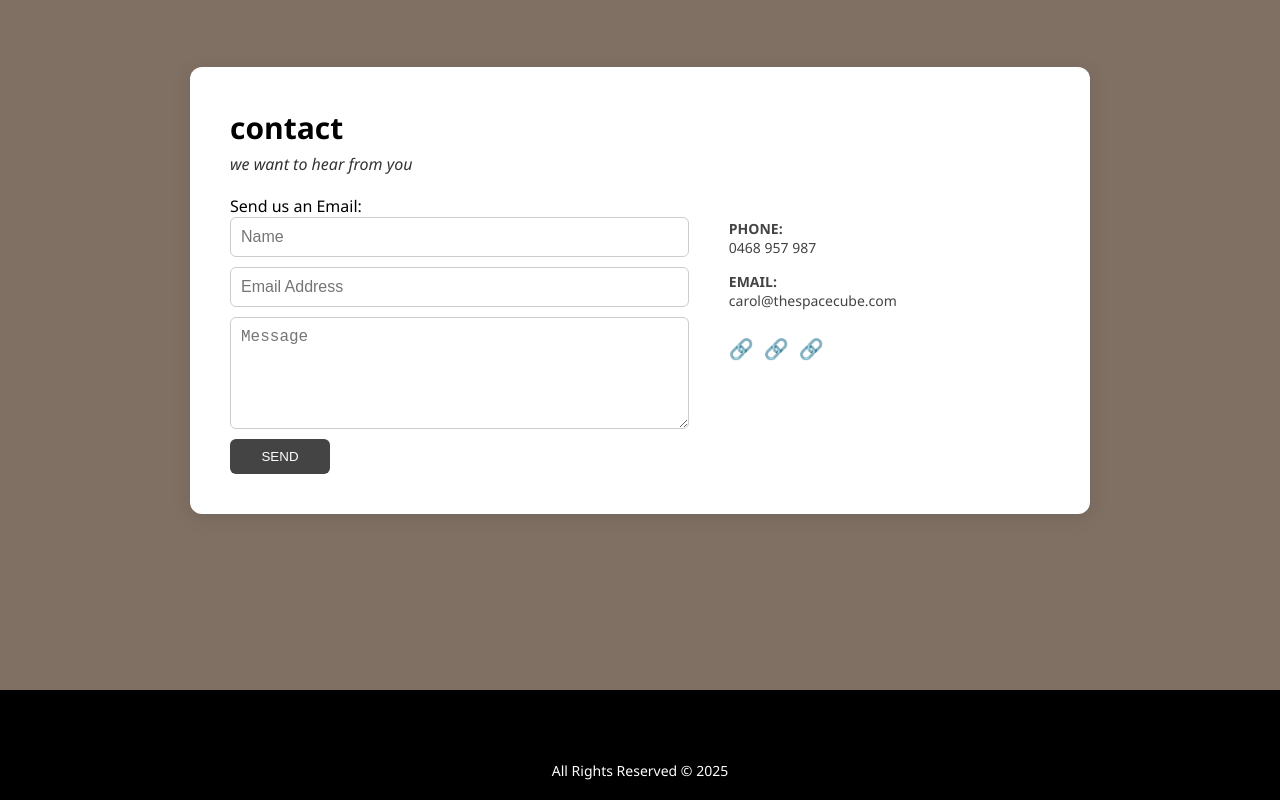
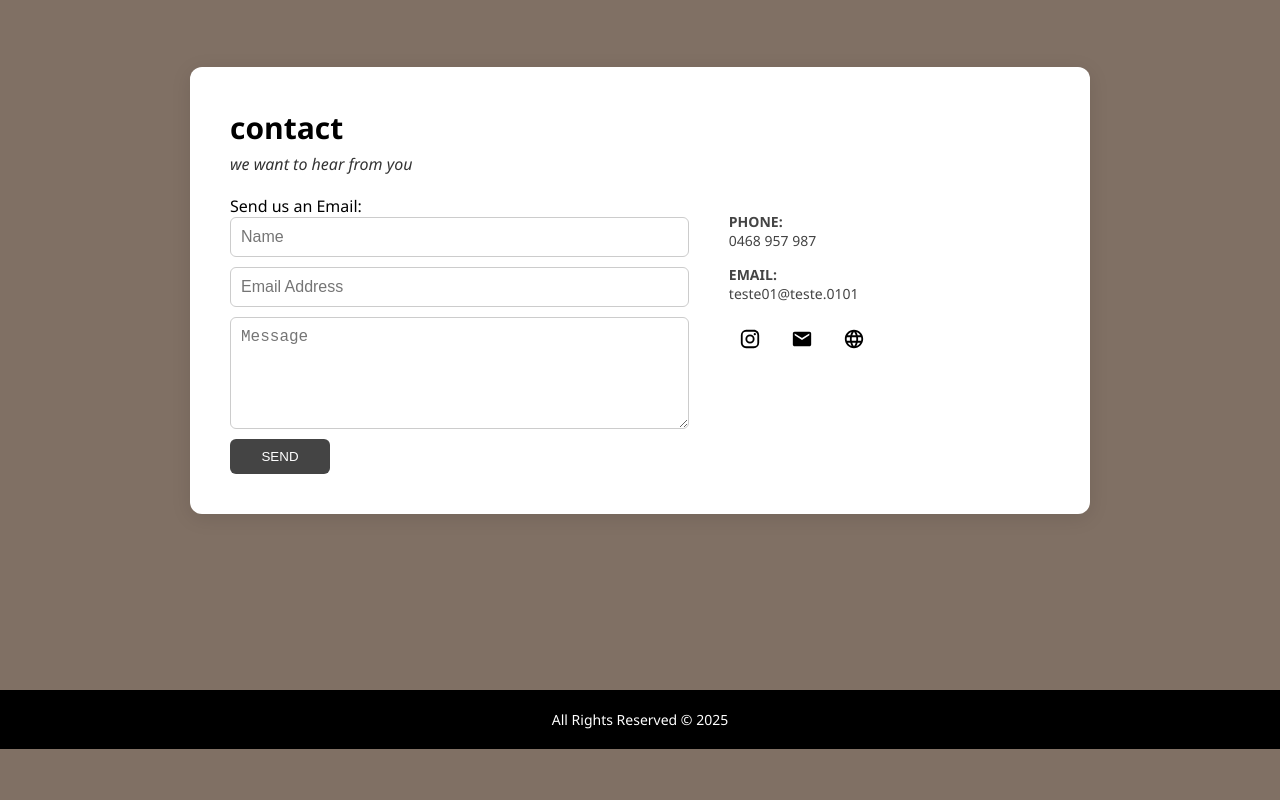
Before and after one commit to SamuellAguiar/Site_Kelly, a React (Vite) app in the folder landing-page/landing-page/: page / in a window 1280 px wide. Shown: the part 2770-3570 px from the top of the page. After the commit the page ends 3519 px from the top, so only its background shows below. Built offline with nearby package versions, Linux system fonts and the light colour scheme.

Commit message:
feat: melhorar componentes ContactForm e Footer
- Ajustes realizados no componente ContactForm para melhorar a usabilidade.
- Melhorias no componente Footer para corrigir problemas de layout.

```diff
--- a/landing-page/landing-page/src/components/contactForm/ContactForm.jsx
+++ b/landing-page/landing-page/src/components/contactForm/ContactForm.jsx
@@ -1,5 +1,6 @@
 import React, { useState, useEffect } from 'react';
 import { useForm } from 'react-hook-form';
+import { Instagram, Email, Language } from '@mui/icons-material';
 import './ContactForm.css';
 
 function ContactForm() {
@@ -56,7 +57,7 @@ function ContactForm() {
                     </div>
                )}
 
-               <div className="form-wrapper">
+               <div className="form-wrapper" id="contato">
                     <div className="form-container">
                          <div className="form-left">
                               <h2>contact</h2>
@@ -101,9 +102,17 @@ function ContactForm() {
 
                          <div className="form-right">
                               <p><strong>PHONE:</strong><br />0468 957 987</p>
-                              <p><strong>EMAIL:</strong><br />carol@thespacecube.com</p>
-                              <div className="social-icons">
-                                   <span>🔗</span><span>🔗</span><span>🔗</span>
+                              <p><strong>EMAIL:</strong><br />teste01@teste.0101</p>
+                                   <div className="footer-icons">
+                                        <a href="https://instagram.com" target="_blank" rel="noopener noreferrer">
+                                             <Instagram />
+                                        </a>
+                                        <a href="mailto:example@email.com" >
+                                             <Email />
+                                        </a>
+                                        <a href="https://yourwebsite.com" target="_blank" rel="noopener noreferrer">
+                                             <Language />
+                                        </a>
                               </div>
                          </div>
                     </div>
--- a/landing-page/landing-page/src/components/footer/Footer.jsx
+++ b/landing-page/landing-page/src/components/footer/Footer.jsx
@@ -5,17 +5,6 @@ import './Footer.css';
 function Footer() {
      return (
           <footer className="footer">
-               <div className="footer-icons">
-                    <a href="https://instagram.com" target="_blank" rel="noopener noreferrer">
-                         <Instagram />
-                    </a>
-                    <a href="mailto:example@email.com">
-                         <Email />
-                    </a>
-                    <a href="https://yourwebsite.com" target="_blank" rel="noopener noreferrer">
-                         <Language />
-                    </a>
-               </div>
                <p className="footer-text">All Rights Reserved © 2025</p>
           </footer>
      );
```
